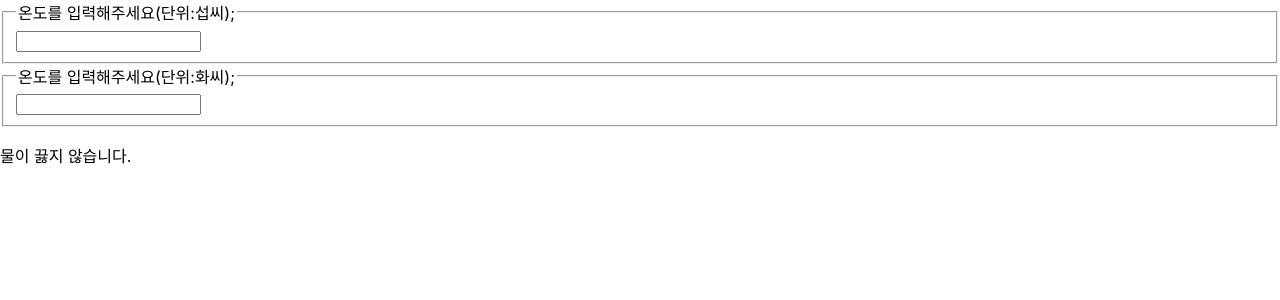
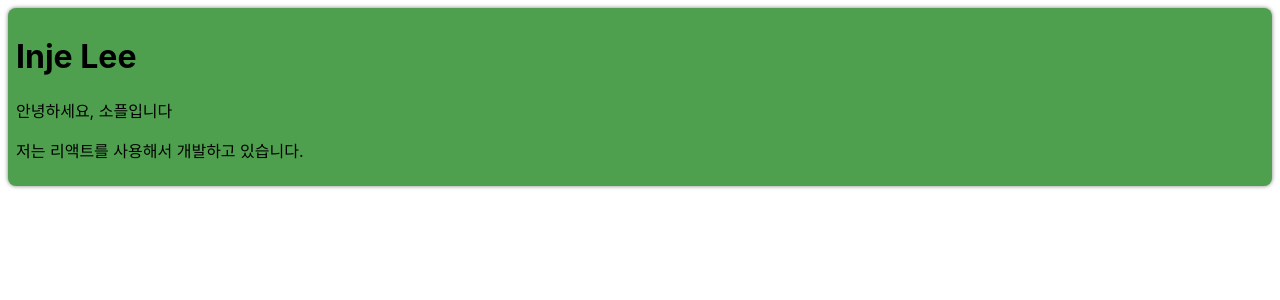
Before and after one commit to IDsebin/React_prac, a React (Create React App) app: page / in a window 1280 px wide. Shown: the top 300 px of the page. Built offline with nearby package versions, Linux system fonts and the light colour scheme.

Commit message:
복잡한 컴포넌트들를 여러개로 쪼개기

```diff
--- /dev/null
+++ b/src/chapter_13/Card.jsx
@@ -0,0 +1,21 @@
+function Card(props){
+    const {title, backgroundColor, children} = props;
+
+    return (
+        <div
+            style={{
+                margin : 8,
+                padding: 8,
+                borderRadius: 8,
+                boxShadow: "0px 0px 4px grey",
+                backgroundColor: backgroundColor || "white",
+            }}
+        >
+            {title && <h1>{title}</h1>}
+            {children}
+        </div>
+    );
+
+}
+
+export default Card;
--- /dev/null
+++ b/src/chapter_13/ProfileCard.jsx
@@ -0,0 +1,13 @@
+import Card from "./Card";
+
+
+function ProfileCard(props){
+    return(
+        <Card title="Inje Lee" backgroundColor="#4ea04e">
+            <p>안녕하세요, 소플입니다</p>
+            <p>저는 리액트를 사용해서 개발하고 있습니다.</p>
+        </Card>
+    );
+}
+
+export default ProfileCard;
--- a/src/index.js
+++ b/src/index.js
@@ -14,12 +14,13 @@
 import SignUp from "./chapter_11/SIgnUo";
 import TemperatureInput from "./chapter_12/TemperatureInput";
 import Calculator from "./chapter_12/Calculator";
+import ProfileCard from "./chapter_13/ProfileCard";
 
 // createRoot를 사용하여 root를 생성합니다.
 const root = ReactDOM.createRoot(document.getElementById("root"));
 root.render(
   <React.StrictMode>
-    <Calculator />
+    <ProfileCard />
   </React.StrictMode>
 );
 
```
